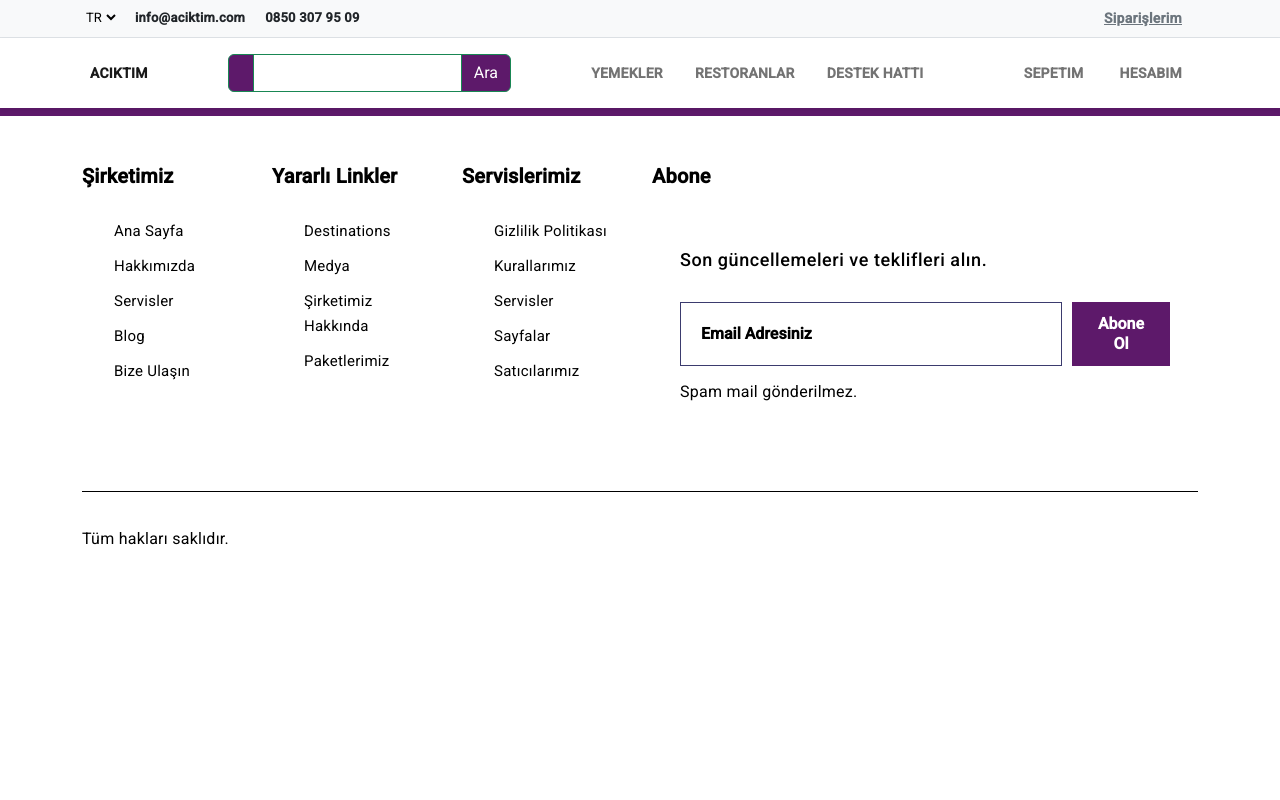
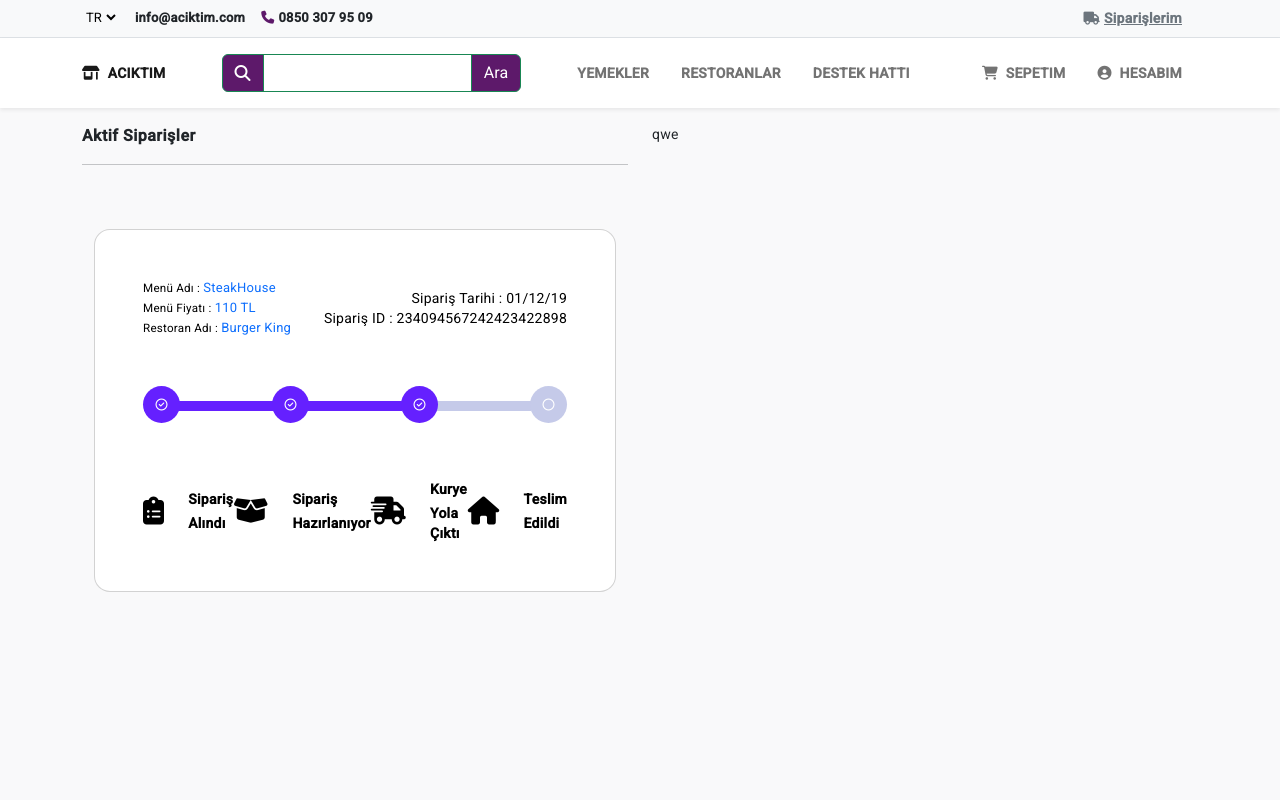
Before and after one commit to ozancelikk/Aciktim-Customer, an Angular app: page /orders in a window 1280 px wide. Before the commit this address led to /. Shown: the top 800 px of the page. Built offline with nearby package versions, Linux system fonts and the light colour scheme.

Commit message:
order
order sayfası başlangıç

```diff
--- a/src/app/app-routing.module.ts
+++ b/src/app/app-routing.module.ts
@@ -11,6 +11,7 @@ import { RestaurantDetailComponent } from './components/restaurant/restaurant-de
 import { LoginComponent } from './components/auth/login/login.component';
 import { RegisterComponent } from './components/auth/register/register.component';
 import { AccountComponent } from './components/account/account.component';
+import { OrdersComponent } from './components/orders/orders.component';
 
 const routes: Routes = [
   {path:"",pathMatch:"full",component:HomeComponent,children:[
@@ -26,6 +27,7 @@ const routes: Routes = [
   {path:"auth/login",component:LoginComponent},
   {path:"auth/register",component:RegisterComponent},
   {path:"account",component:AccountComponent},
+  {path:"orders",component:OrdersComponent},
 ];
 
 @NgModule({
--- a/src/app/app.module.ts
+++ b/src/app/app.module.ts
@@ -20,6 +20,7 @@ import { RestaurantDetailComponent } from './components/restaurant/restaurant-de
 import { LoginComponent } from './components/auth/login/login.component';
 import { RegisterComponent } from './components/auth/register/register.component';
 import { AccountComponent } from './components/account/account.component';
+import { OrdersComponent } from './components/orders/orders.component';
 
 
 @NgModule({
@@ -38,6 +39,7 @@ import { AccountComponent } from './components/account/account.component';
     LoginComponent,
     RegisterComponent,
     AccountComponent,
+    OrdersComponent,
   ],
   imports: [
     BrowserModule,
--- a/src/app/components/navbar/navbar.component.html
+++ b/src/app/components/navbar/navbar.component.html
@@ -10,7 +10,7 @@
         <span class="me-3"><i class="fa-solid fa-phone me-1" style="color: #5D196A;;"></i> <strong>0850 307 95 09</strong></span>
       </div>
       <div class="col-lg-6 col-md-6 col-sm-12 col-xs-12 d-none d-lg-block d-md-block-d-sm-block d-xs-none text-end">
-        <span class="me-3"><i class="fa-solid fa-truck text-muted me-1"></i><a class="text-muted" href="#">Siparişlerim</a></span>
+        <span class="me-3"><i class="fa-solid fa-truck text-muted me-1"></i><a class="text-muted" routerLink="orders">Siparişlerim</a></span>
       </div>
     </div>
   </div>
--- /dev/null
+++ b/src/app/components/orders/orders.component.css
@@ -0,0 +1,100 @@
+.card-stepper {
+    z-index: 0
+    }
+
+    #progressbar-2 {
+    color: #455A64;
+    }
+
+    #progressbar-2 li {
+    list-style-type: none;
+    font-size: 13px;
+    width: 33.33%;
+    float: left;
+    position: relative;
+    }
+
+    #progressbar-2 #step1:before {
+    content: '\f058';
+    font-family: "Font Awesome 5 Free";
+    color: #fff;
+    width: 37px;
+    margin-left: 0px;
+    padding-left: 0px;
+    }
+
+    #progressbar-2 #step2:before {
+    content: '\f058';
+    font-family: "Font Awesome 5 Free";
+    color: #fff;
+    width: 37px;
+    }
+
+    #progressbar-2 #step3:before {
+    content: '\f058';
+    font-family: "Font Awesome 5 Free";
+    color: #fff;
+    width: 37px;
+    margin-right: 0;
+    text-align: center;
+    }
+
+    #progressbar-2 #step4:before {
+    content: '\f111';
+    font-family: "Font Awesome 5 Free";
+    color: #fff;
+    width: 37px;
+    margin-right: 0;
+    text-align: center;
+    }
+
+    #progressbar-2 li:before {
+    line-height: 37px;
+    display: block;
+    font-size: 12px;
+    background: #c5cae9;
+    border-radius: 50%;
+    }
+
+    #progressbar-2 li:after {
+    content: '';
+    width: 100%;
+    height: 10px;
+    background: #c5cae9;
+    position: absolute;
+    left: 0%;
+    right: 0%;
+    top: 15px;
+    z-index: -1;
+    }
+
+    #progressbar-2 li:nth-child(1):after {
+    left: 1%;
+    width: 100%
+    }
+
+    #progressbar-2 li:nth-child(2):after {
+    left: 1%;
+    width: 100%;
+    }
+
+    #progressbar-2 li:nth-child(3):after {
+    left: 1%;
+    width: 100%;
+    background: #c5cae9 !important;
+    }
+
+    #progressbar-2 li:nth-child(4) {
+    left: 0;
+    width: 37px;
+    }
+
+    #progressbar-2 li:nth-child(4):after {
+    left: 0;
+    width: 0;
+    }
+
+    #progressbar-2 li.active:before,
+    #progressbar-2 li.active:after {
+    background: #6520ff;
+    }
--- /dev/null
+++ b/src/app/components/orders/orders.component.html
@@ -0,0 +1,73 @@
+<link rel="stylesheet" href="https://cdnjs.cloudflare.com/ajax/libs/font-awesome/6.4.0/css/all.min.css" integrity="sha512-iecdLmaskl7CVkqkXNQ/ZH/XLlvWZOJyj7Yy7tcenmpD1ypASozpmT/E0iPtmFIB46ZmdtAc9eNBvH0H/ZpiBw==" crossorigin="anonymous" referrerpolicy="no-referrer" />
+<div class="container">
+    <div class="row mt-3">
+        <div class="col-lg-6">
+            <h4 style="font-weight: bold;">Aktif Siparişler</h4>
+            <hr>
+            <section class="vh-100">
+                <div class="container py-5 h-100">
+                  <div class="row d-flex justify-content-center  h-100">
+                    <div class="col-12">
+                      <div class="card card-stepper text-black" style="border-radius: 16px;">
+                        <div class="card-body p-5">
+                          <div class="d-flex justify-content-between align-items-center mb-5">
+                            <div>
+                              <h5 class="mb-0">Menü Adı : <span class="text-primary font-weight-bold" style="font-size: 13px;">SteakHouse</span></h5>
+                              <h5 class="mb-0">Menü Fiyatı : <span class="text-primary font-weight-bold" style="font-size: 13px;">110 TL</span></h5>
+                              <h5 class="mb-0">Restoran Adı : <span class="text-primary font-weight-bold" style="font-size: 13px;">Burger King</span></h5>
+                            </div>
+                            <div class="text-end">
+                              <p class="mb-0">Sipariş Tarihi : <span>01/12/19</span></p>
+                              <p class="mb-0">Sipariş ID :  <span class="font-weight-bold">234094567242423422898</span></p>
+                            </div>
+                          </div>
+
+                          <ul id="progressbar-2" class="d-flex justify-content-between mx-0 mt-0 mb-5 px-0 pt-0 pb-2">
+                            <li class="step0 active text-center" id="step1"></li>
+                            <li class="step0 active text-center" id="step2"></li>
+                            <li class="step0 active text-center" id="step3"></li>
+                            <li class="step0 text-muted text-end" id="step4"></li>
+                          </ul>
+
+                          <div class="d-flex justify-content-between">
+                            <div class="d-lg-flex align-items-center">
+                              <i class="fas fa-clipboard-list fa-2x me-lg-4 mb-3 mb-lg-0"></i>
+                              <div>
+                                <p class="fw-bold mb-1">Sipariş</p>
+                                <p class="fw-bold mb-0">Alındı</p>
+                              </div>
+                            </div>
+                            <div class="d-lg-flex align-items-center">
+                              <i class="fas fa-box-open fa-2x me-lg-4 mb-3 mb-lg-0"></i>
+                              <div>
+                                <p class="fw-bold mb-1">Sipariş</p>
+                                <p class="fw-bold mb-0">Hazırlanıyor</p>
+                              </div>
+                            </div>
+                            <div class="d-lg-flex align-items-center">
+                              <i class="fas fa-shipping-fast fa-2x me-lg-4 mb-3 mb-lg-0"></i>
+                              <div>
+                                <p class="fw-bold mb-1">Kurye</p>
+                                <p class="fw-bold mb-0">Yola Çıktı</p>
+                              </div>
+                            </div>
+                            <div class="d-lg-flex align-items-center">
+                              <i class="fas fa-home fa-2x me-lg-4 mb-3 mb-lg-0"></i>
+                              <div>
+                                <p class="fw-bold mb-1">Teslim</p>
+                                <p class="fw-bold mb-0">Edildi</p>
+                              </div>
+                            </div>
+                          </div>
+
+                        </div>
+
+                      </div>
+                    </div>
+                  </div>
+                </div>
+              </section>
+        </div>
+        <div class="col-lg-6">qwe</div>
+    </div>
+</div>
```
Also changed, not shown: src/app/components/orders/orders.component.ts (added, +10 -0 lines), 1 other file (tests, documents, lock files or other folders).
